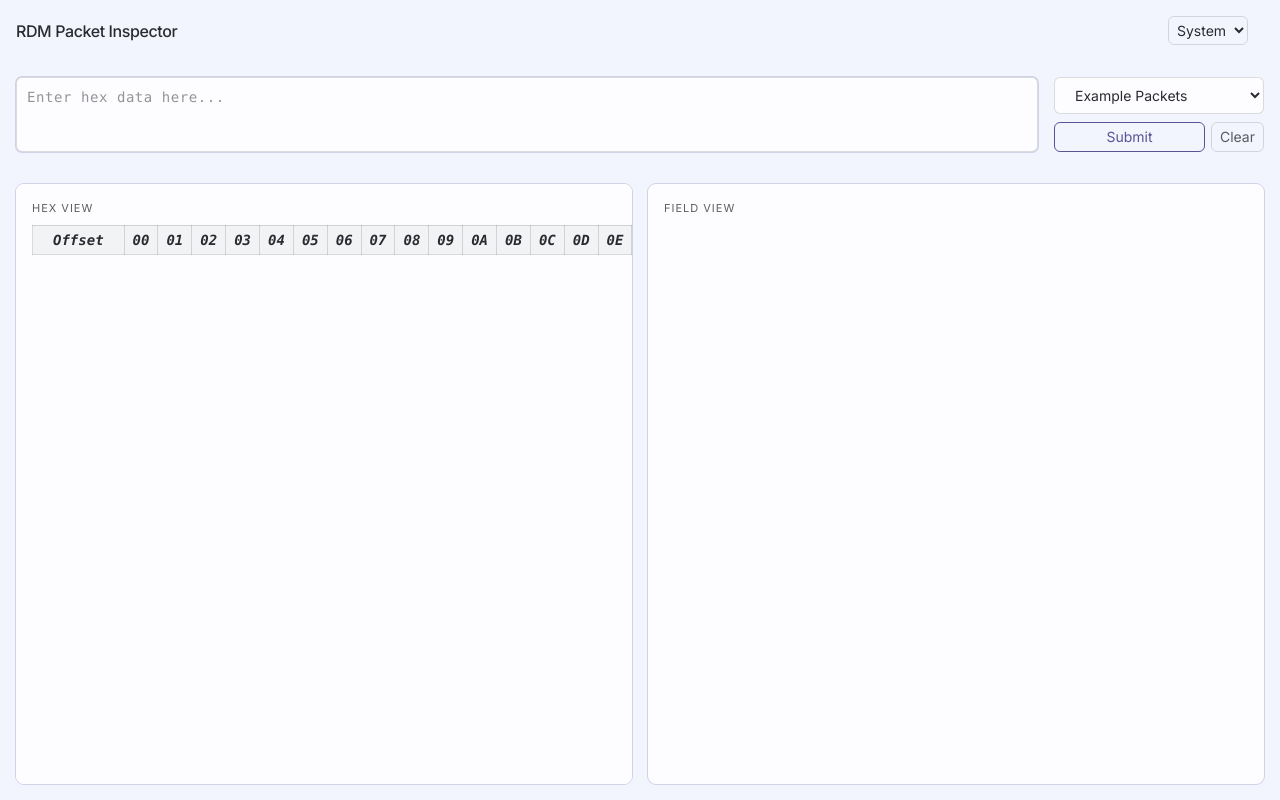
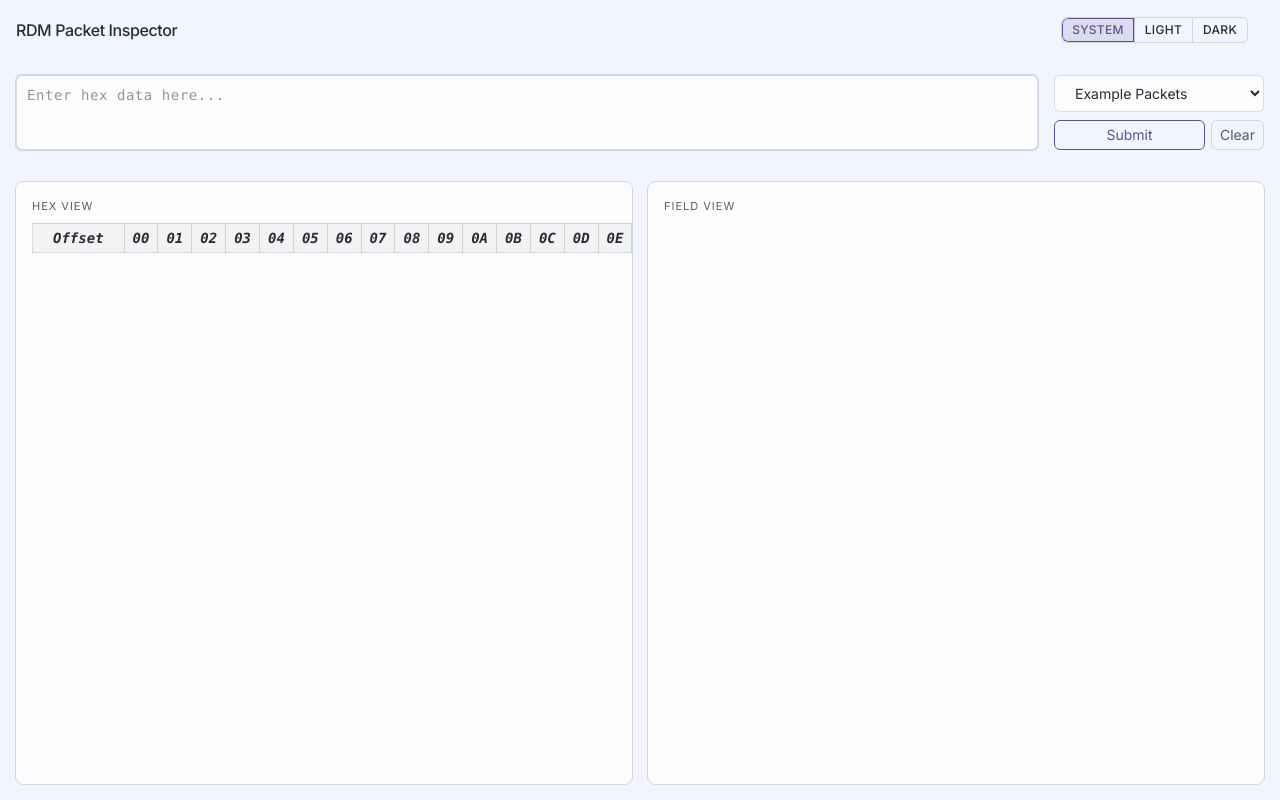
Before and after one commit to r-chua/rdm-packet-inspector, a React (Vite) app: page / in a window 1280 px wide. Built offline with nearby package versions, Linux system fonts and the light colour scheme.

Commit message:
feat: theme button group (#58)
* test: switch from select to radiogroup

* test: reset localstorage state between tests

* test: keyboard navigation of radio group

* feat: replace theme select with button bar

```diff
--- a/src/components/ThemeSelect.tsx
+++ b/src/components/ThemeSelect.tsx
@@ -1,7 +1,7 @@
 import React from 'react';
 import { cn } from '../lib/utils';
 
-const THEME_OPTIONS = ['light', 'dark', 'system'] as const;
+const THEME_OPTIONS = ['system', 'light', 'dark'] as const;
 type ThemeOption = (typeof THEME_OPTIONS)[number];
 
 function isValidThemeOption(value: string): value is ThemeOption {
@@ -46,36 +46,53 @@ export function ThemeSelect() {
     }
   }, [theme]);
 
+  const handleThemeSelect = (value: ThemeOption) => {
+    setTheme(value);
+    if (value === 'system') {
+      localStorage.removeItem('theme');
+    } else {
+      localStorage.setItem('theme', value);
+    }
+  };
+
+  const renderThemeOption = (value: ThemeOption) => {
+    return (
+      <label
+        key={value}
+        className={cn(
+          'px-2.5 text-xs font-medium leading-6 uppercase tracking-wide',
+          'first-of-type:rounded-l-md last-of-type:rounded-r-md',
+          'cursor-pointer select-none transition-colors',
+          'not-has-checked:hover:bg-accent/8',
+          'has-checked:bg-accent/15 has-checked:text-accent has-checked:inset-ring',
+          'has-focus-visible:outline-2 has-focus-visible:outline-focus has-focus-visible:-outline-offset-2'
+        )}
+      >
+        <input
+          type="radio"
+          name="theme"
+          value={value}
+          checked={theme === value}
+          onChange={() => handleThemeSelect(value)}
+          className="sr-only"
+        />
+        {value}
+      </label>
+    );
+  };
+
   return (
     <div className="flex-initial ml-auto mr-4">
-      <label htmlFor="theme-select" className="sr-only">
-        Theme
-      </label>
-      <select
-        id="theme-select"
+      <fieldset
         className={cn(
-          'p-1 rounded-md',
-          'border border-border sm:text-sm',
-          'focus-visible:outline-2 focus-visible:outline-offset-2',
-          'focus-visible:outline-focus'
+          'inline-flex h-6.5 items-center',
+          'rounded-md border border-border',
+          'overflow-hidden divide-x divide-border'
         )}
-        onChange={(e) => {
-          const selectedValue = e.target.value;
-          if (isValidThemeOption(selectedValue)) {
-            setTheme(selectedValue);
-            if (selectedValue === 'system') {
-              localStorage.removeItem('theme');
-            } else {
-              localStorage.setItem('theme', selectedValue);
-            }
-          }
-        }}
-        value={theme}
       >
-        <option value="system">System</option>
-        <option value="light">Light</option>
-        <option value="dark">Dark</option>
-      </select>
+        <legend className="sr-only">Theme</legend>
+        {THEME_OPTIONS.map(renderThemeOption)}
+      </fieldset>
     </div>
   );
 }
```
Also changed, not shown: 1 other file (tests, documents, lock files or other folders).
